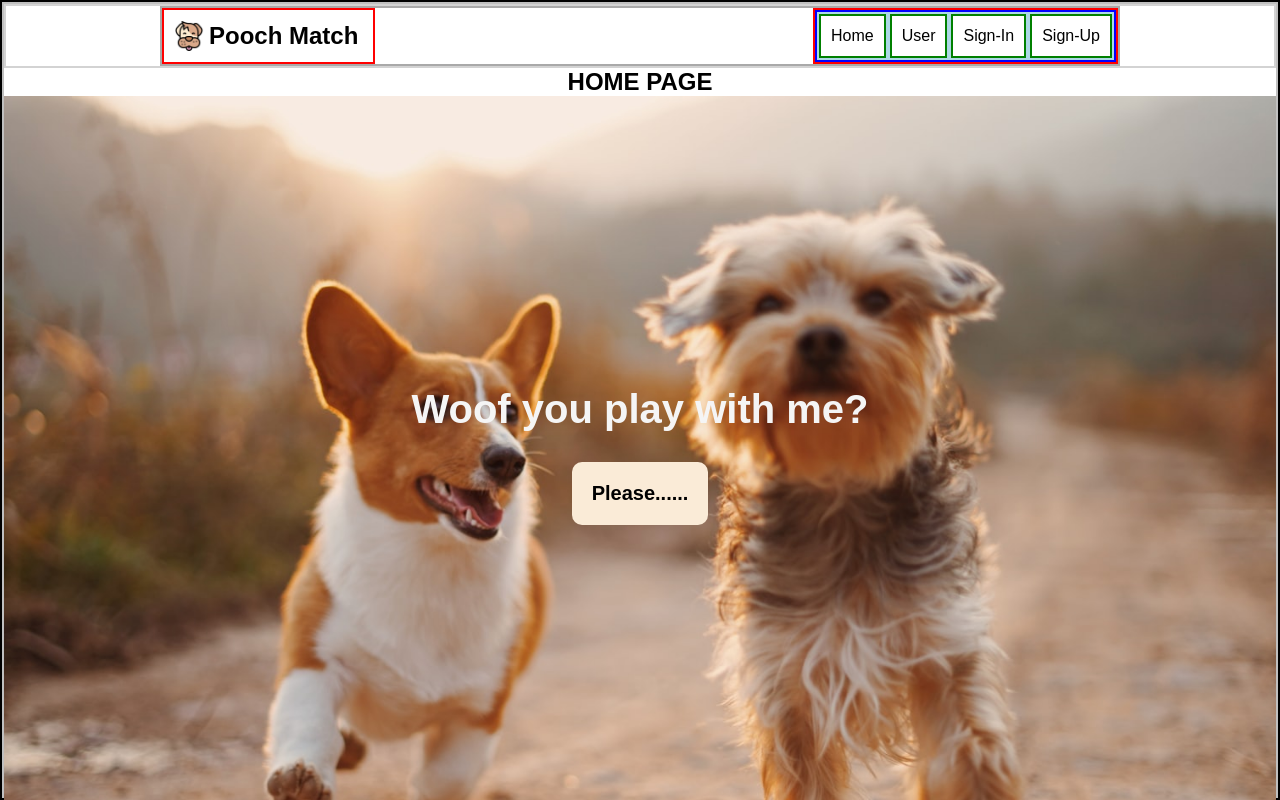
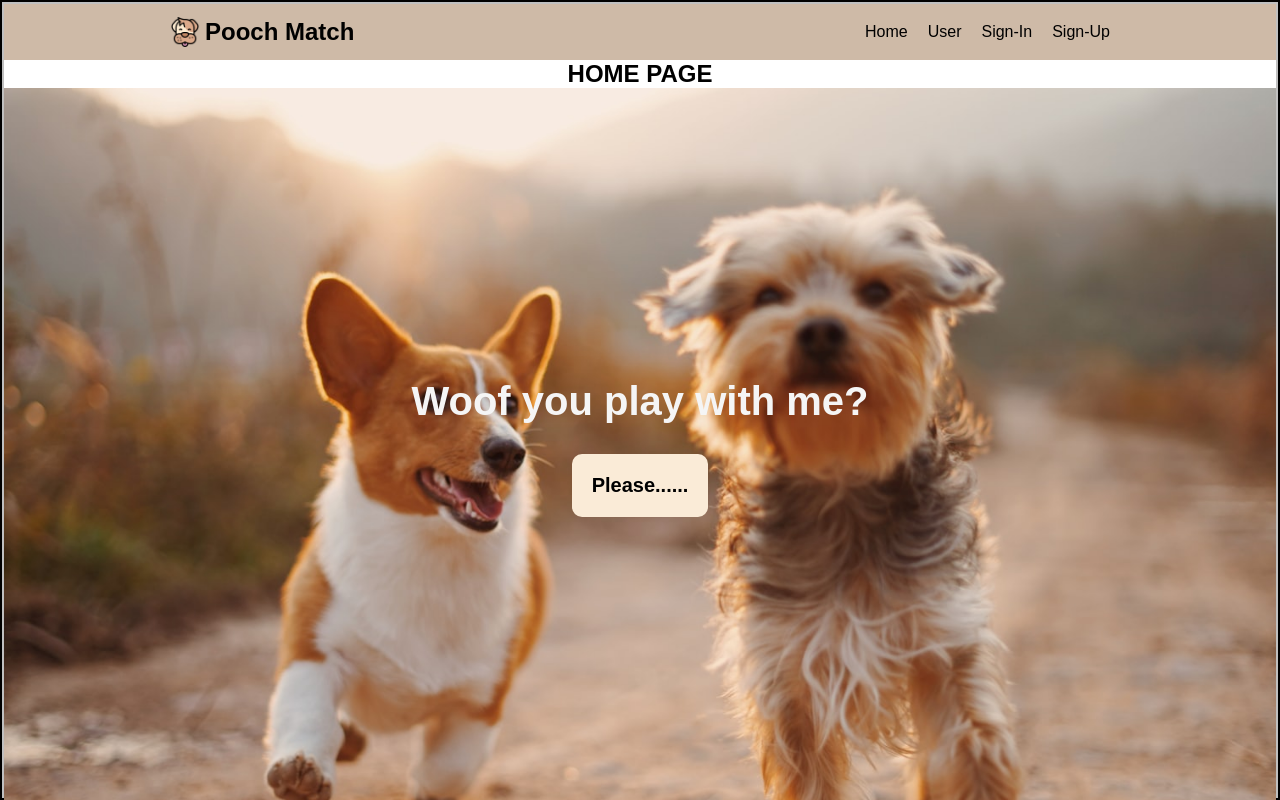
Before and after one commit to SleepyJen/PoochMatch, a React (Create React App) app in the folder client/: page / in a window 1280 px wide. Shown: the top 800 px of the page. Built offline with nearby package versions, Linux system fonts and the light colour scheme.

Commit message:
front-end navbar update

```diff
--- a/client/src/components/Header/Header.css
+++ b/client/src/components/Header/Header.css
@@ -1,12 +1,14 @@
 header {
-    border: 2px solid lightgray;
+    /* border: 2px solid lightgray; */
+    background: #cebaa7;
     width: 100%;
 
 }
 
 header .container-wrapper {
-    border: 2px solid darkgray;
-    background: rgba(0, 0, 0, 0);
+    /* border: 2px solid darkgray; */
+    /* background: rgba(0, 0, 0, 0); */
+    background: #cebaa7;
 
     display: flex;
     flex-wrap: wrap;
--- a/client/src/components/Header/Logo/Logo.css
+++ b/client/src/components/Header/Logo/Logo.css
@@ -1,5 +1,5 @@
 .header-logo {
-    border: 2px solid red;
+    /* border: 2px solid red; */
     display: flex;
     align-items: center;
 
--- a/client/src/components/Header/NavBar/NavBar.css
+++ b/client/src/components/Header/NavBar/NavBar.css
@@ -1,18 +1,17 @@
-.navbar {
-    border: 2px solid red;
-}
+/* .navbar { */
+    /* border: 2px solid red; */
+/* } */
     .navbar ul {
-        border: 2px solid blue;
+        /* border: 2px solid blue; */
         display: flex;
         height: 100%;
     }
-    .navbar li {
-        border: 2px solid lightblue;
-    }
+    /* .navbar li { */
+        /* border: 2px solid lightblue; */
+    /* } */
     .navbar a {
-        background: white;
-        border-bottom: 1px solid rgba(0, 0, 0, 0.2);
-        border: 2px solid green;
+        background: #cebaa7;
+        /* border: 2px solid green; */
         /* color: white; */
 
         display: flex;
@@ -24,7 +23,7 @@
         padding: 0 10px;
     }
     .navbar a:hover {
-        background: antiquewhite;
+        background: #c0977a;
         color: black;
     }
     .navbar a:active {
@@ -35,7 +34,7 @@
 
 .menu-bar {
     cursor: pointer;
-    border: 2px solid red;
+    /* border: 2px solid red; */
     display: flex;
     align-items: center;
 }
@@ -61,13 +60,15 @@
     .navbar { display: none; }
 
     .navbar {
-        width: 200px;
-        /* width: 100%; */
-        height: auto;
+        border-bottom: 1px solid rgba(0, 0, 0, 0.2);
 
         position: absolute;
         top: 100%;
         right: 0;
+
+        width: 200px;
+        /* width: 100%; */
+        height: auto;
     }
     .navbar ul {
         flex-flow: column;
```
